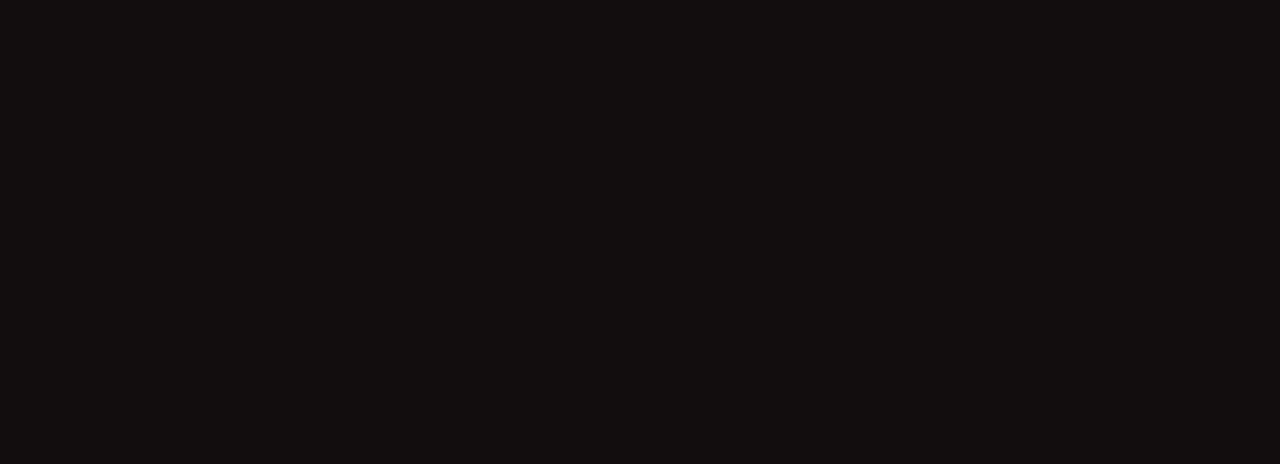
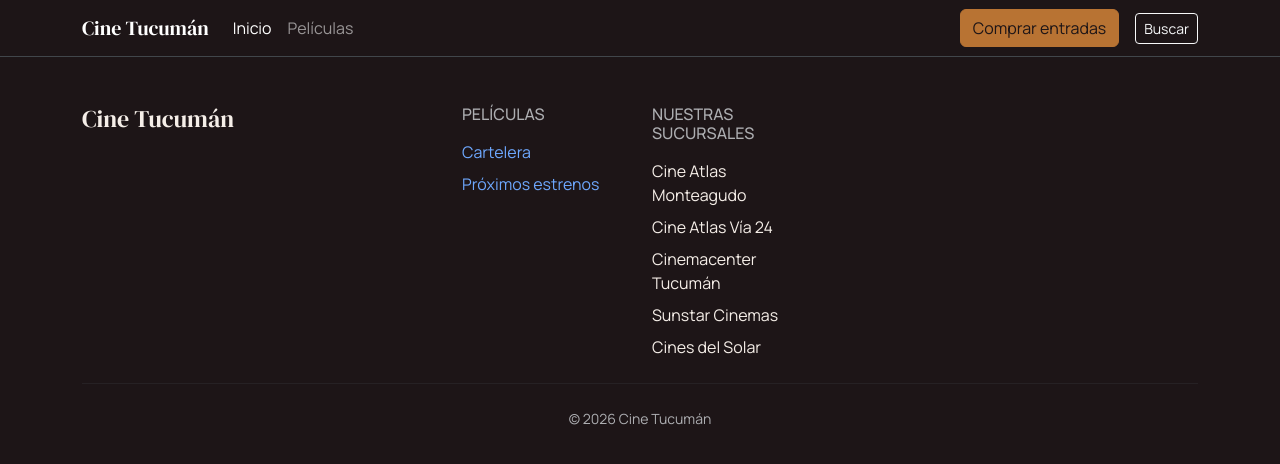
Before and after one commit to nahuelalmaraz957-ops/CineTucumanFrontend, a React (Vite) app: page / in a window 1280 px wide. Shown: the top 464 px of the page. Built offline with nearby package versions, Linux system fonts and the light colour scheme.

Commit message:
feat: agregar el layout con navbar y footer
Crea Layout, Navbar y Footer con React Bootstrap, los datos de navegación y de rutas, y los estilos mínimos de cada uno. App pasa a usar Routes para mostrar el layout en cualquier dirección.

```diff
--- a/src/App.jsx
+++ b/src/App.jsx
@@ -1,5 +1,12 @@
-function App() {
-  return null
+import { Route, Routes } from 'react-router-dom'
+import Layout from './components/layout/Layout.jsx'
+
+const App = () => {
+  return (
+    <Routes>
+      <Route path="*" element={<Layout />} />
+    </Routes>
+  )
 }
 
 export default App
--- /dev/null
+++ b/src/components/layout/Footer.jsx
@@ -0,0 +1,45 @@
+import { Link } from 'react-router-dom'
+import { Col, Container, Row } from 'react-bootstrap'
+import { columnasFooter } from '../../datos/navegacion.js'
+import { sucursales } from '../../datos/sucursales.js'
+import '../../estilos/Footer.css'
+
+const Footer = () => {
+  return (
+    <footer className="pie-sitio border-top border-secondary-subtle" data-bs-theme="dark">
+      <Container className="py-5">
+        <Row className="gy-4 gy-lg-0">
+          <Col xs={12} lg={4}>
+            <h2 className="h4 mb-0">Cine Tucumán</h2>
+          </Col>
+          {columnasFooter.map((columna) => (
+            <Col key={columna.titulo} xs={6} md={3} lg={2}>
+              <h3 className="h6 text-uppercase text-body-secondary mb-3">{columna.titulo}</h3>
+              <ul className="list-unstyled d-flex flex-column gap-2 mb-0">
+                {columna.enlaces.map((enlace) => (
+                  <li key={enlace.etiqueta}>
+                    <Link className="text-decoration-none" to={enlace.ruta}>
+                      {enlace.etiqueta}
+                    </Link>
+                  </li>
+                ))}
+              </ul>
+            </Col>
+          ))}
+          <Col xs={6} md={3} lg={2}>
+            <h3 className="h6 text-uppercase text-body-secondary mb-3">Nuestras sucursales</h3>
+            <ul className="list-unstyled d-flex flex-column gap-2 mb-0">
+              {sucursales.map((sucursal) => (
+                <li key={sucursal.id}>{sucursal.nombre}</li>
+              ))}
+            </ul>
+          </Col>
+        </Row>
+        <hr className="my-4 border-secondary-subtle" />
+        <p className="text-center text-body-secondary small mb-0">© 2026 Cine Tucumán</p>
+      </Container>
+    </footer>
+  )
+}
+
+export default Footer
--- /dev/null
+++ b/src/components/layout/Layout.jsx
@@ -0,0 +1,19 @@
+import { Outlet, useLocation } from 'react-router-dom'
+import Footer from './Footer.jsx'
+import Navbar from './Navbar.jsx'
+
+const Layout = () => {
+  const ubicacion = useLocation()
+
+  return (
+    <>
+      <Navbar />
+      <main key={ubicacion.pathname} className="pagina">
+        <Outlet />
+      </main>
+      <Footer />
+    </>
+  )
+}
+
+export default Layout
--- /dev/null
+++ b/src/components/layout/Navbar.jsx
@@ -0,0 +1,45 @@
+import { Link, NavLink } from 'react-router-dom'
+import { Button, Container, Nav, Navbar as NavbarBootstrap } from 'react-bootstrap'
+import { accionesNavbar, enlacesNavbar } from '../../datos/navegacion.js'
+import { RUTA_INICIO } from '../../datos/rutas.js'
+import '../../estilos/Navbar.css'
+
+const Navbar = () => {
+  return (
+    <header className="encabezado-sitio sticky-top">
+      <NavbarBootstrap expand="lg" variant="dark" aria-label="Navegación principal">
+        <Container>
+          <NavbarBootstrap.Brand as={Link} to={RUTA_INICIO} aria-label="Cine Tucumán - Inicio">
+            Cine Tucumán
+          </NavbarBootstrap.Brand>
+          <NavbarBootstrap.Toggle aria-controls="navbarMain" aria-label="Abrir menú de navegación" />
+          <NavbarBootstrap.Collapse id="navbarMain">
+            <Nav className="me-lg-auto mb-2 mb-lg-0">
+              {enlacesNavbar.map((enlace) => (
+                <Nav.Link key={enlace.ruta} as={NavLink} to={enlace.ruta} end={enlace.ruta === RUTA_INICIO}>
+                  {enlace.etiqueta}
+                </Nav.Link>
+              ))}
+            </Nav>
+            <div className="d-flex flex-column flex-lg-row align-items-lg-center gap-2 gap-lg-3">
+              {accionesNavbar.map((accion) => (
+                <Button
+                  key={accion.etiqueta}
+                  as={Link}
+                  to={accion.ruta}
+                  variant={accion.variante}
+                  size={accion.tamano}
+                  aria-label={accion.etiquetaAccesible}
+                >
+                  {accion.etiqueta}
+                </Button>
+              ))}
+            </div>
+          </NavbarBootstrap.Collapse>
+        </Container>
+      </NavbarBootstrap>
+    </header>
+  )
+}
+
+export default Navbar
--- /dev/null
+++ b/src/datos/navegacion.js
@@ -0,0 +1,21 @@
+import { RUTA_INICIO, RUTA_PELICULAS } from './rutas.js'
+
+export const enlacesNavbar = [
+  { etiqueta: 'Inicio', ruta: RUTA_INICIO },
+  { etiqueta: 'Películas', ruta: RUTA_PELICULAS },
+]
+
+export const accionesNavbar = [
+  { etiqueta: 'Comprar entradas', ruta: RUTA_PELICULAS, variante: 'marca' },
+  { etiqueta: 'Buscar', ruta: RUTA_PELICULAS, variante: 'outline-light', tamano: 'sm', etiquetaAccesible: 'Buscar película' },
+]
+
+export const columnasFooter = [
+  {
+    titulo: 'Películas',
+    enlaces: [
+      { etiqueta: 'Cartelera', ruta: RUTA_PELICULAS },
+      { etiqueta: 'Próximos estrenos', ruta: RUTA_PELICULAS },
+    ],
+  },
+]
--- /dev/null
+++ b/src/datos/rutas.js
@@ -0,0 +1,2 @@
+export const RUTA_INICIO = '/'
+export const RUTA_PELICULAS = '/peliculas'
--- /dev/null
+++ b/src/estilos/Footer.css
@@ -0,0 +1,7 @@
+.pie-sitio {
+  background-color: var(--bs-secondary-bg);
+}
+
+.pie-sitio h2 {
+  font-family: "DM Serif Display", serif;
+}
--- /dev/null
+++ b/src/estilos/Navbar.css
@@ -0,0 +1,7 @@
+.encabezado-sitio .navbar {
+  background-color: var(--bs-secondary-bg);
+}
+
+.encabezado-sitio .navbar-brand {
+  font-family: "DM Serif Display", serif;
+}
```
